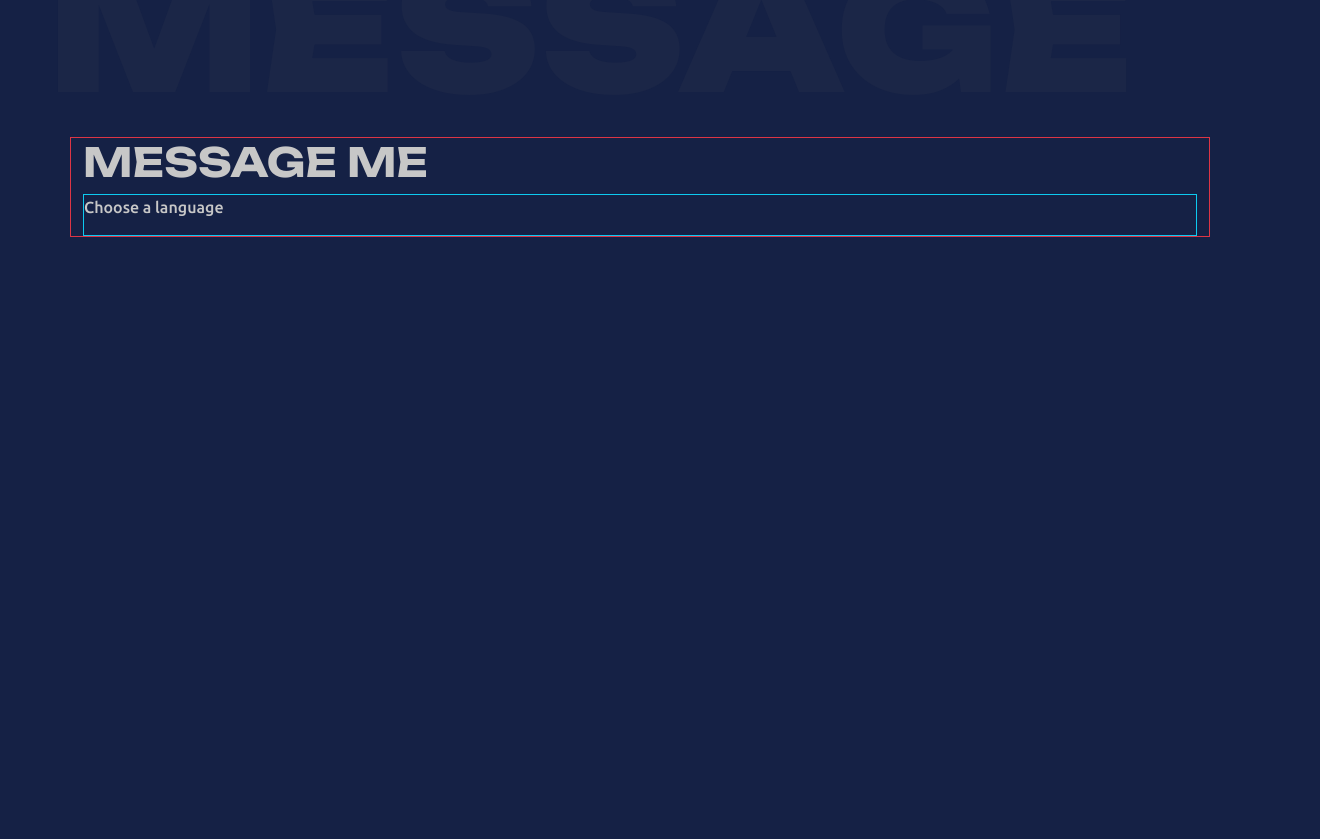
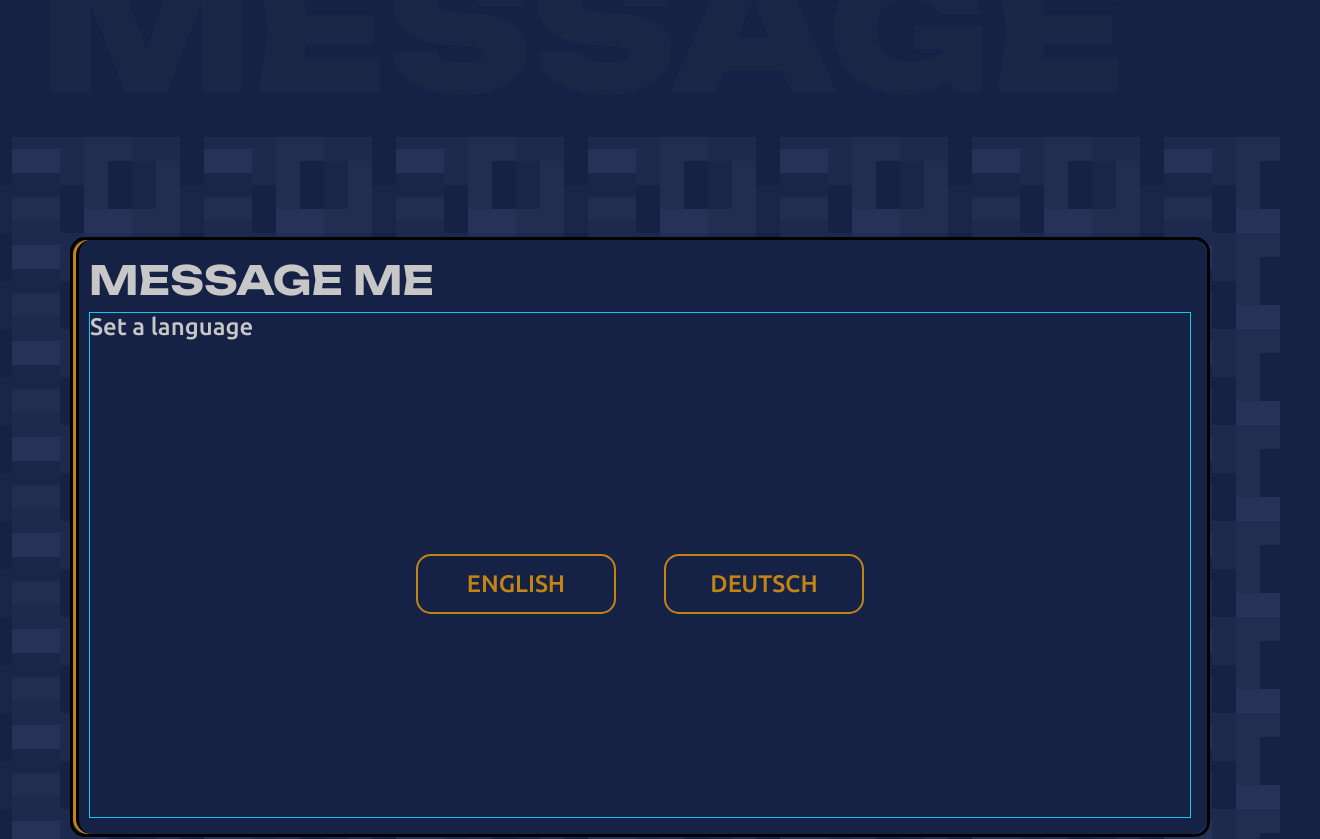
Before and after one commit to DevKame/fav_portfolio, a Vue app: page / in a window 1280 px wide. Shown: the part 5080-5919 px from the top of the page, 1320 px wide, since content can reach past the window. Built offline with nearby package versions, Linux system fonts and the light colour scheme.

Commit message:
started message

```diff
--- a/src/components/multiUse/SectionHeadlines.vue
+++ b/src/components/multiUse/SectionHeadlines.vue
@@ -29,31 +29,47 @@ const props = defineProps([
 
 
     h1.section-headlines.smaller {
-            font-size: clamp(40px, 13vw, 200px) !important;
-        }
+        font-size: clamp(40px, 13vw, 200px) !important;
+        margin-left: 15px;
+    }
     @media screen and (min-width: 576px) {
         h1.section-headlines {
             font-size: 100px;
+        }
+        h1.section-headlines.smaller {
+            margin-left: 20px;
         }
     }
     @media screen and (min-width: 768px) {
         h1.section-headlines {
             font-size: 150px;
         }
+        h1.section-headlines.smaller {
+            margin-left: 40px;
+        }
     }
     @media screen and (min-width: 992px) {
         h1.section-headlines {
             font-size: 200px;
+        }
+        h1.section-headlines.smaller {
+            margin-left: 60px;
         }
     }
     @media screen and (min-width: 1200px) {
         h1.section-headlines.smaller {
             font-size: 180px;
         }
+        h1.section-headlines.smaller {
+            margin-left: 80px;
+        }
     }
     @media screen and (min-width: 1400px) {
         h1.section-headlines {
             font-size: 250px;
         }
+        h1.section-headlines.smaller {
+            margin-left: 100px;
+        }
     }
 </style>
--- a/src/components/multiUse/SkillItem.vue
+++ b/src/components/multiUse/SkillItem.vue
@@ -58,11 +58,8 @@ let progress = inject<ComputedRef<number>>("progressvalue")!;
 watch(progress, () => {
     if(!isInView.value)
     {
-        console.clear();
         const el = skill_item.value;
         const topdata = el!.getBoundingClientRect().top;
-        console.log("topdata:", topdata);
-        console.log("topdata < 250:", topdata < 450);
         if(topdata < 450)
         {
             el!.classList.add("on_view");
--- a/src/components/multiUse/TheQuote.vue
+++ b/src/components/multiUse/TheQuote.vue
@@ -18,11 +18,8 @@ let progress = inject<ComputedRef<number>>("progressvalue")!;
 watch(progress, () => {
     if(!isInView.value)
     {
-        console.clear();
         const el = wrapper.value;
         const topdata = el!.getBoundingClientRect().top;
-        console.log("topdata:", topdata);
-        console.log("topdata < 250:", topdata < 450);
         if(topdata < 450)
         {
             el!.classList.add("on_view");
@@ -36,6 +33,10 @@ watch(progress, () => {
 .quote-wrapper.on_view h1,
 .quote-wrapper.on_view h4 {
     opacity: .5;
+}
+.quote-wrapper.on_view h1::selection,
+.quote-wrapper.on_view h4::selection {
+    all: unset;
 }
 .quote-wrapper h1,
 .quote-wrapper h4 {
--- a/src/components/singleUse/TheAbout.vue
+++ b/src/components/singleUse/TheAbout.vue
@@ -2,7 +2,7 @@
 
 <script lang="ts" setup>
 
-import { ref, onMounted, inject, watch, reactive } from 'vue';
+import { ref, inject, watch, reactive } from 'vue';
 
 import MyKeywords from '../subcomps/about/MyKeywords.vue';
 
@@ -26,9 +26,6 @@ const about5 = ref<string>("Feel free to checkout my skillset or send me a reque
 
 const aboutTextbox = ref<HTMLDivElement>();
 
-onMounted(() => {
-    console.log(aboutSection.value);
-});
 // INJECTED SCROLL PROGRESS OF THE DOCUMENT IN PERCENT
 // let progress = inject(ProgressKey);
 let progress = inject("progressvalue")!;
--- a/src/components/singleUse/TheMessage.vue
+++ b/src/components/singleUse/TheMessage.vue
@@ -1,24 +1,198 @@
 <template>
-    <section class="message px-2 px-sm-4 px-xl-5 d-flex flex-column justify-content-start align-items-center">
+    <section class="message d-flex flex-column justify-content-start align-items-center">
         <section-headline headline="MESSAGE" :smaller="true"></section-headline>
-            <div class="message-wrapper container position-relative d-flex flex-column justify-content-start align-items-center border border-danger">
-                <h1 class="me-auto">MESSAGE ME</h1>
-                <div class="dynamic-form border border-info d-flex flex-column justify-content-start align-items-center">
-                    <p class="me-auto">Choose a language</p>
+            <div class="background-image px-2 px-sm-4 px-xl-5">
+                <div class="message-wrapper p-3 container position-relative d-flex flex-column justify-content-start align-items-center">
+                    <h1 class="me-auto position-relative">{{ msgTitle }}</h1>
+
+                    <div v-if="currentForm==='LANGUAGE'" class="dynamic-form position-relative border border-info d-flex flex-column justify-content-start align-items-center">
+                        <h4 class="me-auto">{{ msgDesc }}</h4>
+                        <div class="border-wrapper d-flex justify-content-center align-items-center">
+                            <button @click="setLanguage('eng')" class="prim-btn lang-btn me-4 position-relative">
+                                ENGLISH
+                                <div class="link-shadow position-absolute"></div>
+                            </button>
+                            <button @click="setLanguage('ger')" class="prim-btn lang-btn ms-4 position-relative">
+                                DEUTSCH
+                                <div class="link-shadow position-absolute"></div>
+                            </button>
+                        </div>
+                    </div>
+
+                    <div v-if="currentForm==='REASON'" class="dynamic-form position-relative border border-info d-flex flex-column justify-content-start align-items-center">
+                        <h4 class="me-auto">{{ msgDesc }}</h4>
+                        <div class="border-wrapper d-flex flex-column justify-content-center align-items-center">
+                            <button class="prim-btn type-btn my-3 position-relative">
+                                {{ msgWebsiteQ }}
+                                <div class="link-shadow position-absolute"></div>
+                            </button>
+                            <button class="prim-btn type-btn my-3 position-relative">
+                                {{ msgGeneralQ }}
+                                <div class="link-shadow position-absolute"></div>
+                            </button>
+                        </div>
+                        <form-footer></form-footer>
+                    </div>
+
                 </div>
             </div>
     </section>
 </template>
 
+<script setup lang="ts">
+import { ref, computed } from 'vue';
+
+import FormFooter from "../subcomps/message/FormFooter.vue";
+const lang = ref<string>("none");
+const currentForm = ref("LANGUAGE");
+const msgTitle = computed(() => {
+    return lang.value === "none" ?
+    "MESSAGE ME" : lang.value === "eng" ?
+    "MESSAGE ME" : "DEINE NACHRICHT";
+});
+const msgDesc = computed(() => {
+    let result: string;
+    switch(currentForm.value) {
+        case "LANGUAGE":
+            result = lang.value === "none" ?
+            "Set a language" : lang.value === "eng" ?
+            "Set a language" : "Wähle eine Sprache";
+            break;
+        case "REASON":
+            result = lang.value === "none" ?
+            "Send a request no matter if just a general one or for a website" : lang.value === "eng" ?
+            "Send a request no matter if just a general one or for a website" : "Sende eine Websitebezogene oder generelle Nachricht";
+            break;
+    }
+    return result!;
+});
+const msgWebsiteQ = computed(() => {
+    return lang.value === "none" ?
+    "Message regarding a website" : lang.value === "eng" ?
+    "Message regarding a website" : "Nachricht bezüglich einer Website";
+});
+const msgGeneralQ = computed(() => {
+    return lang.value === "none" ?
+    "General message" : lang.value === "eng" ?
+    "General message" : "Allgemeine Nachricht";
+});
+function setLanguage(lg: string): void {
+    lang.value = lg;
+    currentForm.value = "REASON";
+}
+</script>
 
 <style scoped>
+.link-shadow {
+    top: 0;
+    left: 0;
+    width: 100%;
+    height: 100%;
+    box-shadow: 0 0 10px 5px black inset;
+    z-index: 0;
+    opacity: 0;
+    transition: opacity .2s ease-in;
+}
+.prim-btn:hover .link-shadow {
+    opacity: 1;
+}
+.prim-btn:hover::after {
+    width: 50%;
+}
+.prim-btn:hover::before {
+    width: 50%;
+}
+.prim-btn::after {
+    top: 0;
+    right: 0;
+}
+.prim-btn::before {
+    top: 0;
+    left: 0;
+}
+.prim-btn:hover {
+    color: black;
+}
+.prim-btn::before,
+.prim-btn::after {
+    content: "";
+    position: absolute;
+    transition: all .2s ease-in;
+    width: 0;
+    height: 100%;
+    background-color: var(--tert);
+    z-index: -1;
+}
+.border-wrapper {
+    width: 100%;
+    height: 100%;
+}
+.prim-btn {
+    overflow: hidden;
+    font-size: 24px;
+    background: none;
+    border: 2px solid var(--tert);
+    border-radius: 15px;
+    text-underline-offset: 5px;
+    color: var(--tert);
+    transition: all .3s ease-in;
+    z-index: 1;
+}
+.type-btn {
+    width: 300px;
+    height: 100px;
+}
+.lang-btn {
+    width: 200px;
+    height: 60px;
+}
+.background-image {
+    width: 100%;
+    background-image:
+    linear-gradient(rgba(21, 33, 69, .9), rgba(21, 33, 69, .9)),
+    url("@/assets/img/textures/rect_texture.png");
+    background-size: 15%;
+    padding-bottom: 100px;
+}
 .dynamic-form {
     width: 100%;
+    height: 100%;
     font-family: "Ubuntu Med 500";
     color: #c7c7c7;
+    z-index: 1;
+}
+.message-wrapper::before {
+    position: absolute;
+    content: "";
+    top: 0;
+    left: 0;
+    border-radius: inherit;
+    background-color: var(--tert);
+    height: 100%;
+    width: 10%;
+}
+.message-wrapper::after {
+    position: absolute;
+    content: "";
+    top: 0;
+    right: 0;
+    border-radius: inherit;
+    background-color: var(--prim);
+    height: 100%;
+    width: calc(100% - 3px);
+    border-left: 3px solid black;
+}
+.message-wrapper {
+    height: 600px;
+    margin-top: 100px;
+    border: 3px solid black;
+    border-radius: 15px;
 }
 .message-wrapper h1 {
     color: #c7c7c7;
     font-family: "Unbounded Bold 700";
+    z-index: 1;
+}
+.message {
 }
 </style>
--- a/src/components/subcomps/about/MyKeywords.vue
+++ b/src/components/subcomps/about/MyKeywords.vue
@@ -28,15 +28,12 @@ const sectionVisible = computed(() => {
 
 
 watch(sectionVisible, val => {
-    console.log(val);
     if(val) {
         flyKeyword();
     }
 });
 const keyword = ref<HTMLDivElement>();
 async function flyKeyword() {
-    console.log(props.delay);
-    console.log(typeof(props.delay));
     await keyword.value!.animate(
         [
             {transform: "translate(-30px, 0)"},
--- /dev/null
+++ b/src/components/subcomps/message/FormFooter.vue
@@ -0,0 +1,15 @@
+<template>
+    <div class="form-footer d-flex justify-content-start align-items-center">
+        <button class="red-btn">RESET</button>
+        <button class="red-btn ms-3">Back</button>
+        <button class="prim-btn submit-btn ms-auto">Back</button>
+    </div>
+</template>
+
+
+<style scoped>
+.form-footer {
+    width: 100%;
+
+}
+</style>
```
